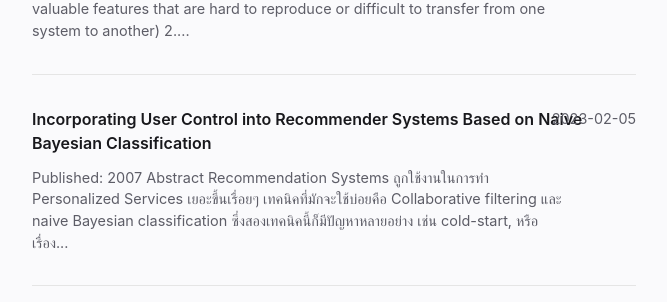
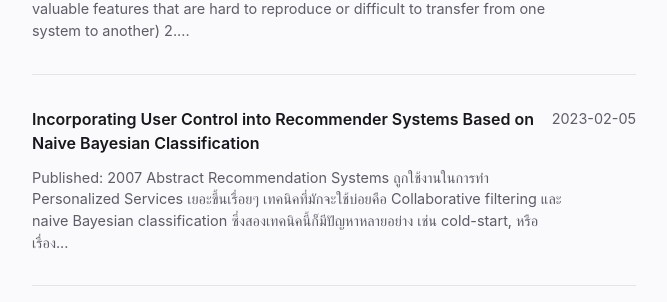
Before and after one commit to lukkiddd/lukkiddd.github.io, a Jekyll site: the page built from pages/index.md, in a window 1280 px wide. Shown: the part 1636-1938 px from the top of the page, without its empty margins (306-973 px from the left). Built offline with Jekyll 4.4.1, drawn with Linux system fonts in a browser that asks for light colours.

Commit message:
Add margin right to the title post

```diff
--- a/assets/css/main.css
+++ b/assets/css/main.css
@@ -3877,7 +3877,8 @@ a.navbar-item,
 
 .box-feed h4 {
   margin-bottom: 12px;
-  transition: color 0.2s; }
+  transition: color 0.2s;
+  margin-right: 5rem; }
 
 .box-feed:hover h4 {
   color: var(--link); }
```
